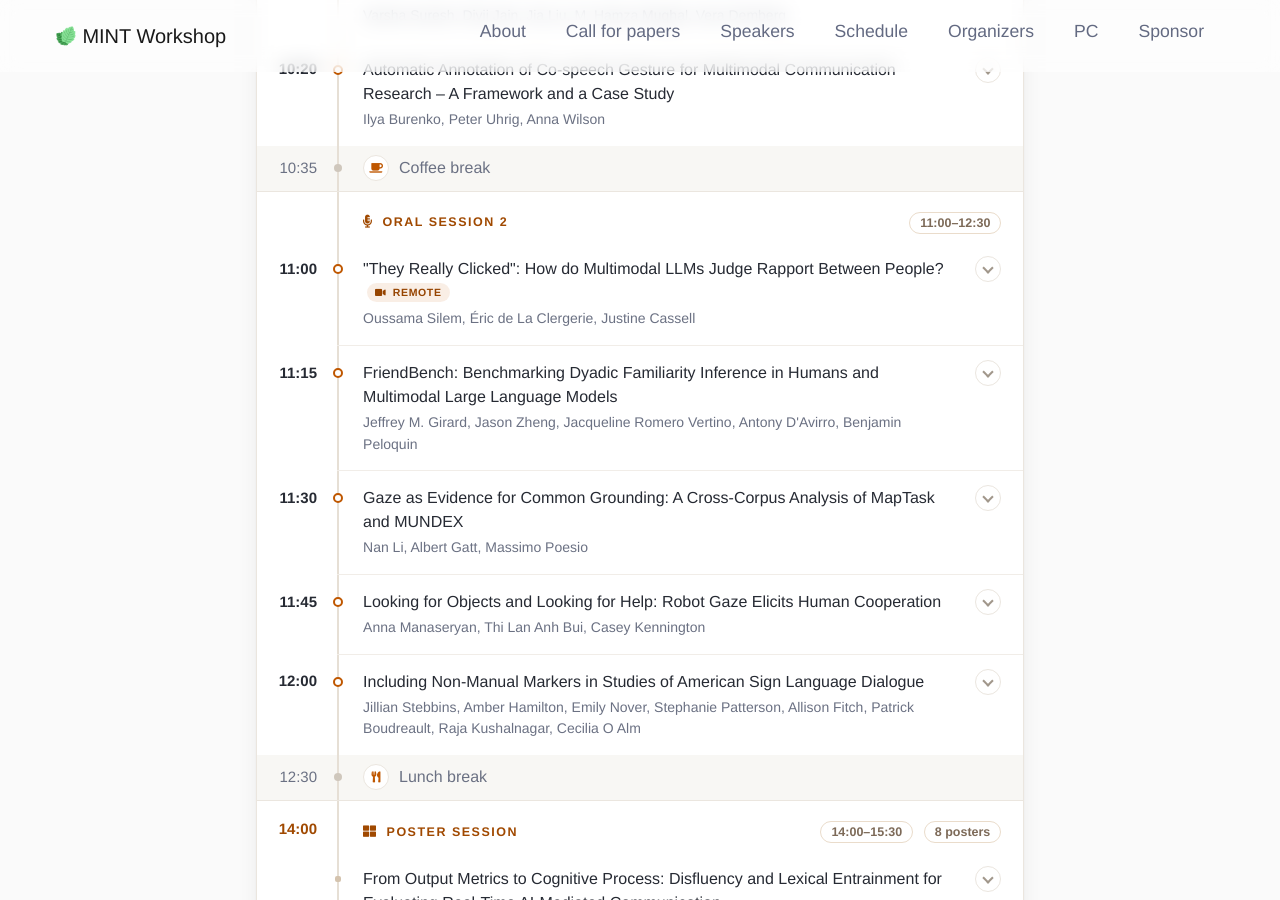
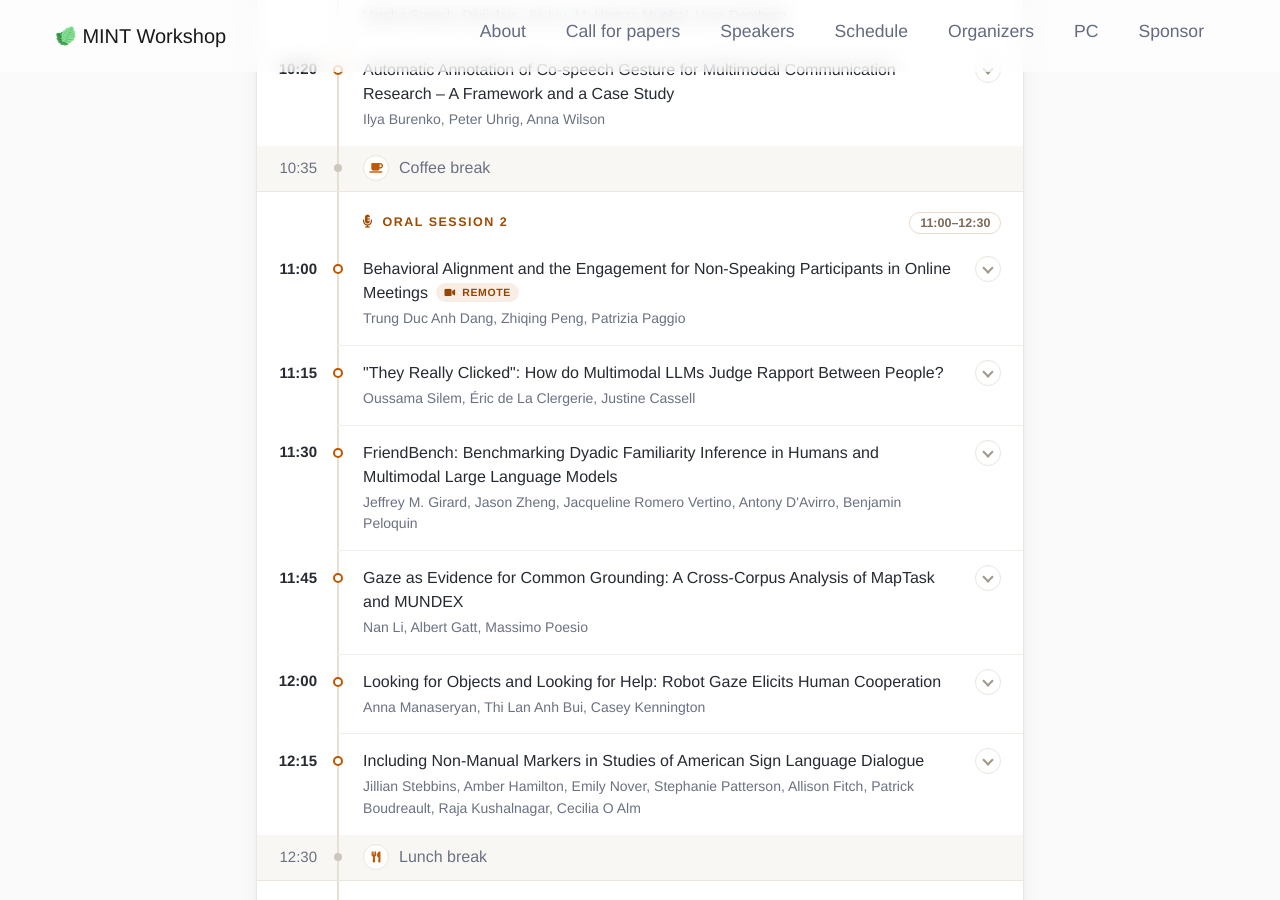
Before and after one commit to MINTworkshop/MINTworkshop.github.io, a Jekyll site: the page built from 2026/index.md, in a window 1280 px wide and 900 px high, scrolled down 6158 px. Built offline with Jekyll 4.4.1, drawn with Linux system fonts in a browser that asks for light colours; part of the change alters nothing that is shown.

```diff
--- a/2026/index.md
+++ b/2026/index.md
@@ -105,8 +105,7 @@ schedule:
     talks:
       - paper: 16
         remote: true
-        paper: 19
-        remote: true
+      - paper: 19
       - paper: 29
       - paper: 35
       - paper: 22
```
